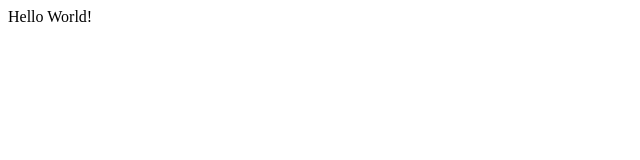
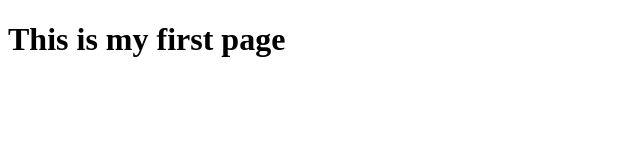
Before and after one commit to adc2223/imed1316-spring-2024, a plain HTML site: page index.html in a window 1280 px wide. Shown: the whole page, without its empty margins (0-640 px from the left). Drawn offline with Linux system fonts and the light colour scheme.

Commit message:
Updated the index file

```diff
--- a/index.html
+++ b/index.html
@@ -6,6 +6,7 @@
     <title>MyFirstWebsite</title>
 </head>
 <body>
-    Hello World!
+    <h1> This is my first page</h1>
+
 </body>
 </html>
```
